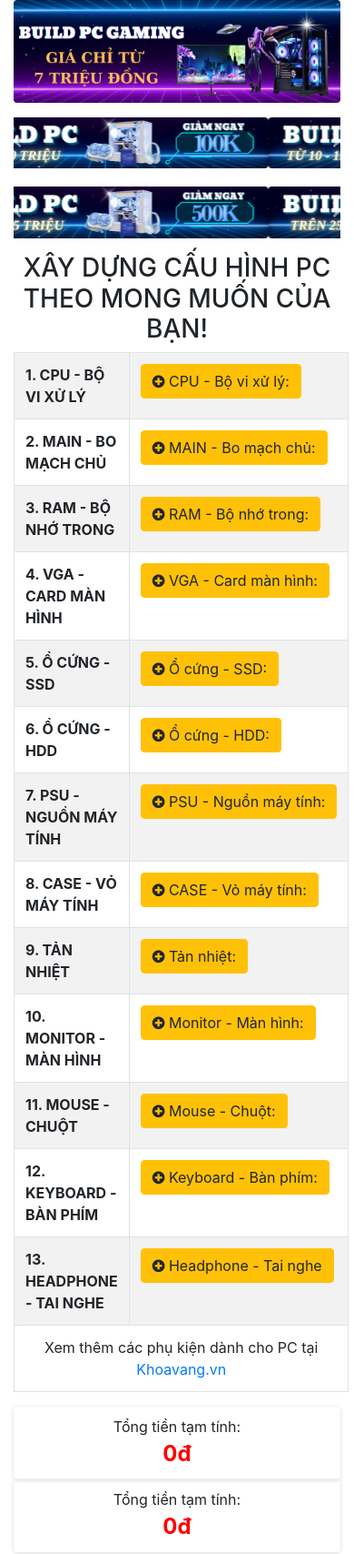
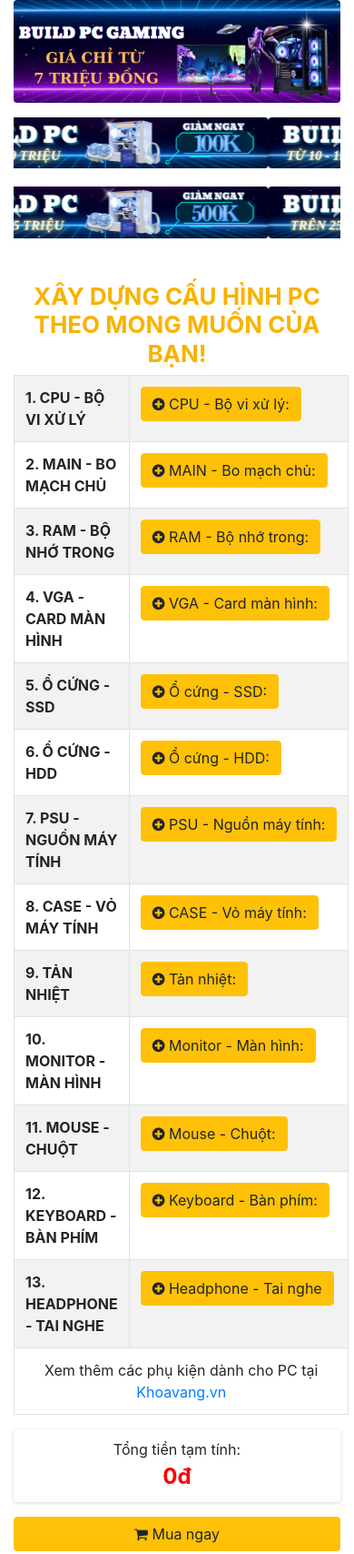
Before and after one commit to dmq14/buildpc, a plain HTML site: page index.html in a window 390 px wide. Shown: the top 1708 px of the page at 91% size. Drawn offline with nearby package versions, Linux system fonts and the light colour scheme.

Commit message:
update css

```diff
--- a/index.html
+++ b/index.html
@@ -26,7 +26,7 @@
         alt="banner"
       />
     </div>
-    <div class="container mb-3">
+    <div class="container mb-5">
       <div class="row">
         <div class="col-md-6">
           <div
@@ -136,9 +136,9 @@
       <div class="row">
         <div class="col-md-10" >
           <div id="content" >
-            <h3 class="text-center">
+            <h1 class="text-center title-h1">
               XÂY DỰNG CẤU HÌNH PC THEO MONG MUỐN CỦA BẠN!
-            </h3>
+            </h1>
             <table
               class="table table-striped table-bordered"
             >
@@ -314,7 +314,7 @@
 
             </table>
 
-          <div class="shadowed-div rounded" id="total-tam">
+          <div class="shadowed-div rounded mb-none" id="total-tam">
             <p class="text-center" style="margin-bottom: 0px">
               Tổng tiền tạm tính:
             </p>
--- a/style.css
+++ b/style.css
@@ -87,6 +87,13 @@
   .scroll-prdt::-webkit-scrollbar-thumb:hover {
     background: #aa8130;
   }
+
+.title-h1{
+    font-weight: bolder;
+    font-size: 26px;
+    color: #F8B300;
+
+}
 @media (min-width: 992px){
 .modal-lg {
     max-width: 85% !important;
@@ -112,4 +119,7 @@
     .moblie-mg{
         margin-top: 20px;
     }
+    .mb-none{
+        display: none;
+    }
 }
```
